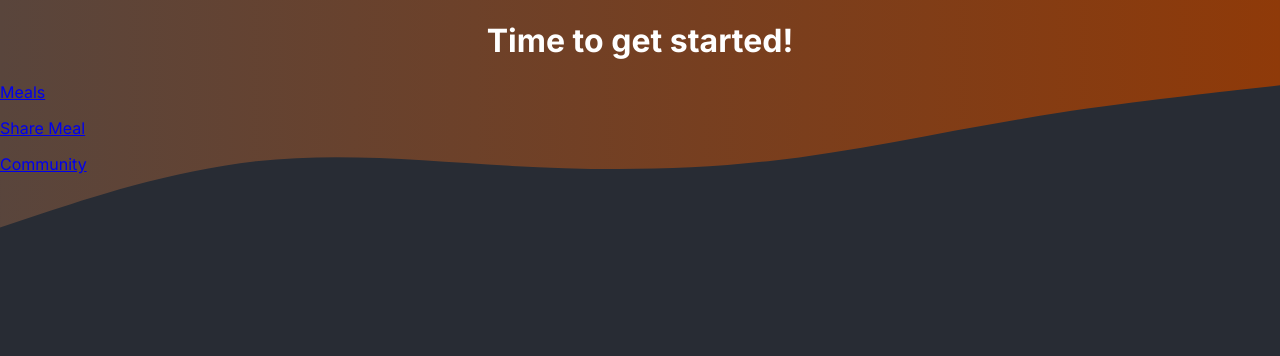
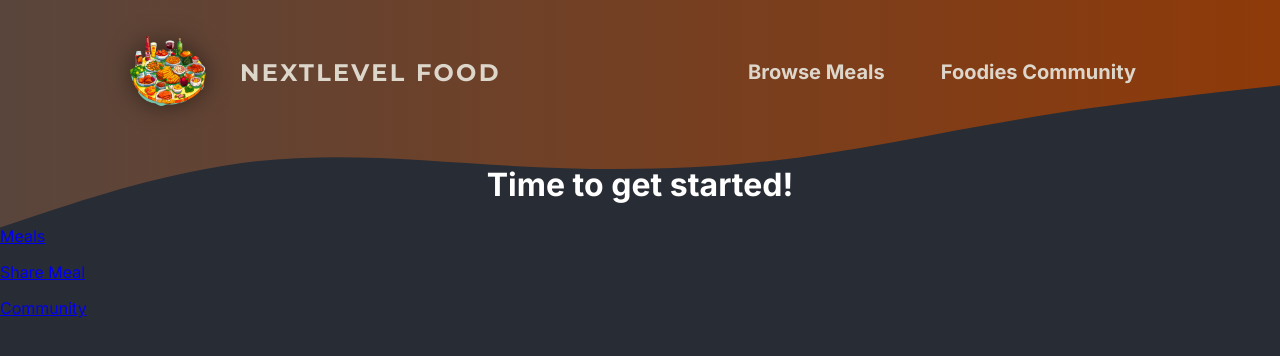
Before and after one commit to ahsansoftengineer/next-js-maximilian, a Next.js app: page / in a window 1280 px wide. Shown: the top 356 px of the page. Built offline with nearby package versions, Linux system fonts and the light colour scheme.

Commit message:
WORK FROM HOME

```diff
--- a/app/layout.tsx
+++ b/app/layout.tsx
@@ -1,6 +1,7 @@
 import type { Metadata } from 'next'
 import { Inter } from 'next/font/google'
 import './globals.css'
+import MainHeader from '@/components/main-header';
 
 const inter = Inter({ subsets: ['latin'] })
 
@@ -37,7 +38,7 @@
             ></path>
           </svg>
         </div>
-
+        <MainHeader></MainHeader>
         {children}
       </body>
     </html>
--- /dev/null
+++ b/components/main-header.module.css
@@ -0,0 +1,67 @@
+.header {
+  display: flex;
+  justify-content: space-between;
+  align-items: center;
+  padding: 2rem 1rem;
+}
+
+@media (min-width: 768px) {
+  .header {
+    padding: 2rem 10%;
+  }
+}
+
+.nav ul {
+  list-style: none;
+  margin: 0;
+  padding: 0;
+  display: flex;
+  gap: 1.5rem;
+  /* font-family: 'Montserrat', sans-serif; */
+  font-size: 1.25rem;
+}
+
+.nav a {
+  text-decoration: none;
+  color: #ddd6cb;
+  font-weight: bold;
+  padding: 0.5rem 1rem;
+  border-radius: 0.5rem;
+}
+
+.nav a:hover,
+.nav a:active {
+  background: linear-gradient(90deg, #ff8a05, #f9b331);
+  background-clip: text;
+  -webkit-background-clip: text;
+  -webkit-text-fill-color: transparent;
+  text-shadow: 0 0 18px rgba(248, 190, 42, 0.8);
+}
+
+.active {
+  background: linear-gradient(90deg, #ff8a05, #f9b331);
+  background-clip: text;
+  -webkit-background-clip: text;
+  -webkit-text-fill-color: transparent;
+}
+
+.logo {
+  display: flex;
+  align-items: center;
+  justify-content: center;
+  gap: 2rem;
+  text-decoration: none;
+  color: #ddd6cb;
+  font-weight: bold;
+  font-family: 'Montserrat', sans-serif;
+  letter-spacing: 0.15rem;
+  text-transform: uppercase;
+  font-size: 1.5rem;
+}
+
+.logo img {
+  width: 5rem;
+  height: 5rem;
+  object-fit: contain;
+  filter: drop-shadow(0 0 0.75rem rgba(0, 0, 0, 0.5));
+}
--- /dev/null
+++ b/components/main-header.tsx
@@ -0,0 +1,25 @@
+import Link from "next/link";
+import classes from "./main-header.module.css"
+
+import logoImg from '@/assets/logo.png'
+import Image from "next/image";
+export default function MainHeader() {
+  return (
+    <header className={classes.header}>
+      <Link href='/' className={classes.logo}>
+        <Image className={classes.logo} src={logoImg} alt="A plate with food on it" />
+        NextLevel Food
+      </Link>
+      <nav className={classes.nav}>
+        <ul>
+          <li>
+            <Link href='/meals'>Browse Meals</Link>
+          </li>
+          <li>
+            <Link href='/community'>Foodies Community</Link>
+          </li>
+        </ul>
+      </nav>
+    </header>
+  )
+}
```
